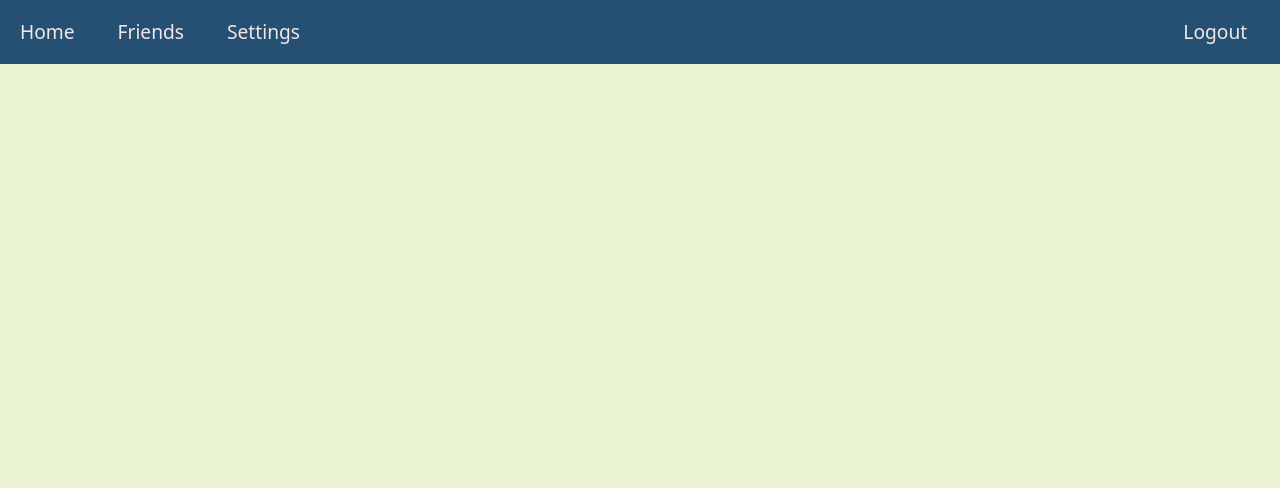
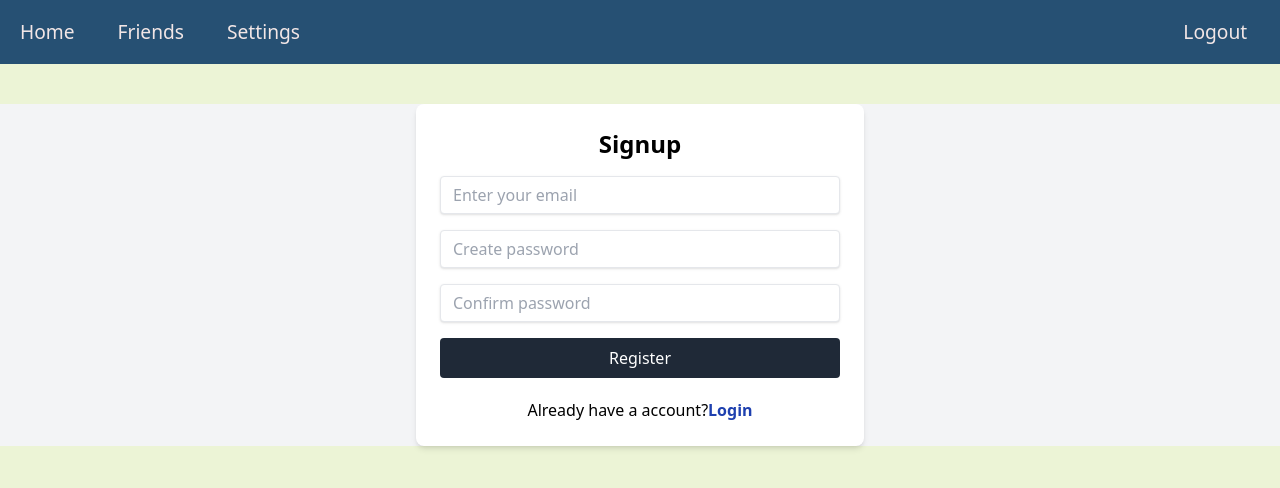
Before and after one commit to bipinbashyal/Chat, a React (Vite) app in the folder Frontend/: page /register in a window 1280 px wide. Shown: the top 488 px of the page. Built offline with nearby package versions, Linux system fonts and the light colour scheme.

Commit message:
Registration component added

```diff
--- a/Frontend/src/App.jsx
+++ b/Frontend/src/App.jsx
@@ -6,6 +6,7 @@ import Settings from "./pages/settings.jsx";
 import SearchBar from "./components/searchbar.jsx";
 
 import Login from "./pages/login.jsx";
+import Registration from "./pages/registration.jsx";
 
 function App() {
   return (
@@ -18,6 +19,7 @@ function App() {
           <Route path="/friends" element={<Friends />} />
           <Route path="/settings" element={<Settings />} />
           <Route path="/login" element={<Login />} />
+          <Route path="/register" element={<Registration />} />
         </Routes>
       </BrowserRouter>
     </>
--- a/Frontend/src/components/login.jsx
+++ b/Frontend/src/components/login.jsx
@@ -1,4 +1,5 @@
 import React from "react";
+import { Link } from "react-router-dom";
 
 function Login() {
   return (
@@ -44,9 +45,11 @@ function Login() {
       </form>
       <div className="mt-5 text-center">
         Dont have an account?{" "}
-        <span className="cursor-pointer text-blue-800 font-semibold hover:text-blue-600">
-          Signup
-        </span>
+        <Link to="/register">
+          <span className="cursor-pointer text-blue-800 font-semibold hover:text-blue-600">
+            Signup
+          </span>
+        </Link>
       </div>
       <div className="mt-5">
         <div className="flex items-center mb-5">
--- /dev/null
+++ b/Frontend/src/components/registration.jsx
@@ -0,0 +1,51 @@
+import React from "react";
+import { Link } from "react-router-dom";
+
+function Login() {
+  return (
+    <div className="w-full max-w-md bg-white p-6 rounded-lg shadow-md">
+      <h2 className="text-2xl font-bold text-center mb-4">Signup</h2>
+      <form>
+        <div className="mb-4">
+          <input
+            type="email"
+            id="email"
+            className="shadow appearance-none border rounded w-full py-2 px-3 text-gray-700 leading-tight focus:outline-none focus:shadow-outline"
+            placeholder="Enter your email"
+          />
+        </div>
+        <div className="mb-4">
+          <input
+            type="password"
+            id="password"
+            className="shadow appearance-none border rounded w-full py-2 px-3 text-gray-700 leading-tight focus:outline-none focus:shadow-outline"
+            placeholder="Create password"
+          />
+        </div>
+        <div className="mb-4">
+          <input
+            type="password"
+            id="password"
+            className="shadow appearance-none border rounded w-full py-2 px-3 text-gray-700 leading-tight focus:outline-none focus:shadow-outline"
+            placeholder="Confirm password"
+          />
+        </div>
+        <div className="flex items-center justify-between ">
+          <button className="bg-gray-800 hover:bg-gray-900 transition-all text-white  py-2 px-4  focus:outline-none focus:shadow-outline w-full rounded">
+            Register
+          </button>
+        </div>
+      </form>
+      <div className="mt-5 text-center">
+        Already have a account?
+        <Link to="/login">
+          <span className="cursor-pointer text-blue-800 font-semibold hover:text-blue-600">
+            Login
+          </span>
+        </Link>
+      </div>
+    </div>
+  );
+}
+
+export default Login;
--- a/Frontend/src/pages/registration.jsx
+++ b/Frontend/src/pages/registration.jsx
@@ -1,7 +1,12 @@
 import React from "react";
+import RegisComp from "../components/registration";
 
 const Registration = () => {
-  return <></>;
+  return (
+    <div className="flex items-center justify-center mt-10 bg-gray-100">
+      <RegisComp />
+    </div>
+  );
 };
 
 export default Registration;
```
